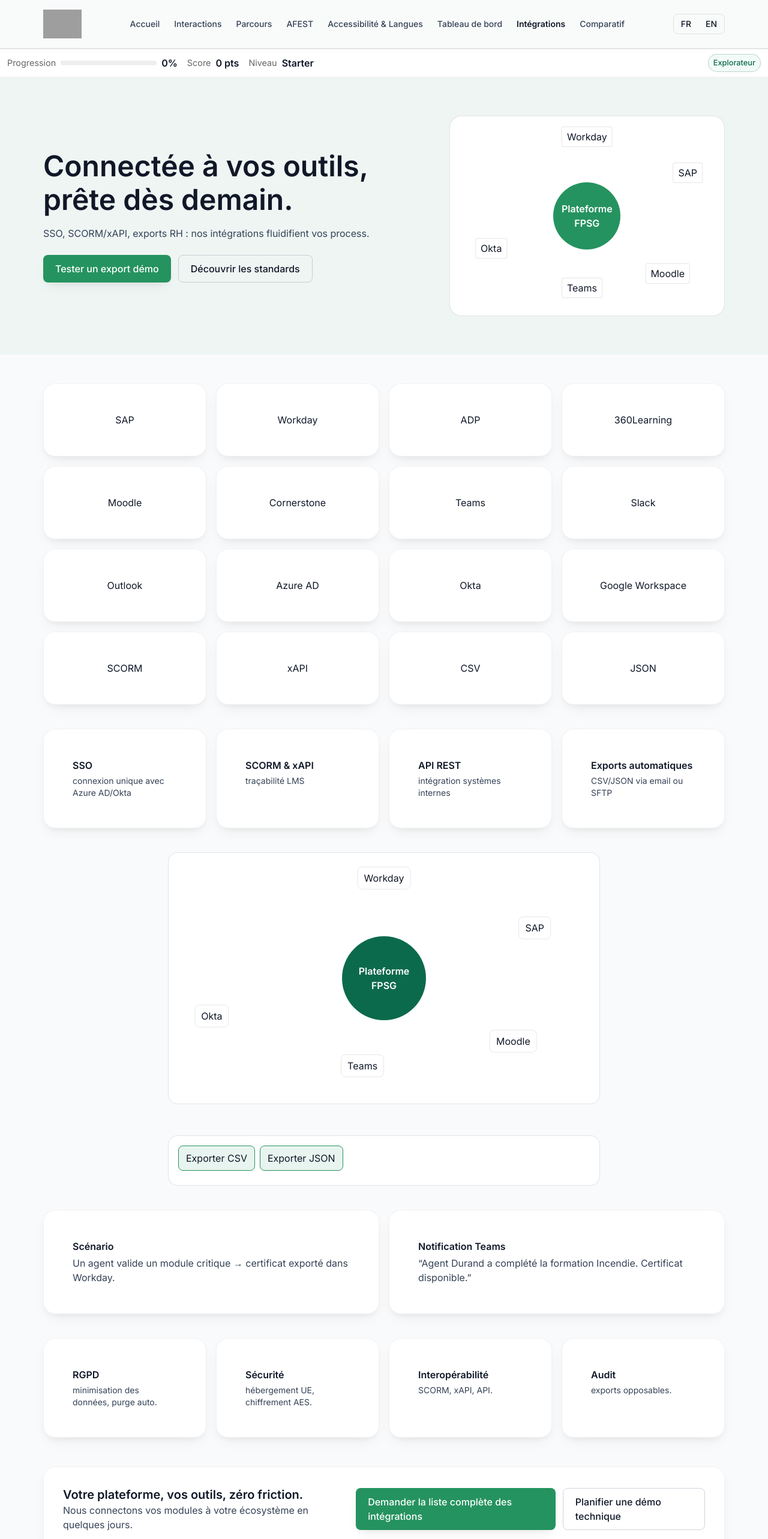
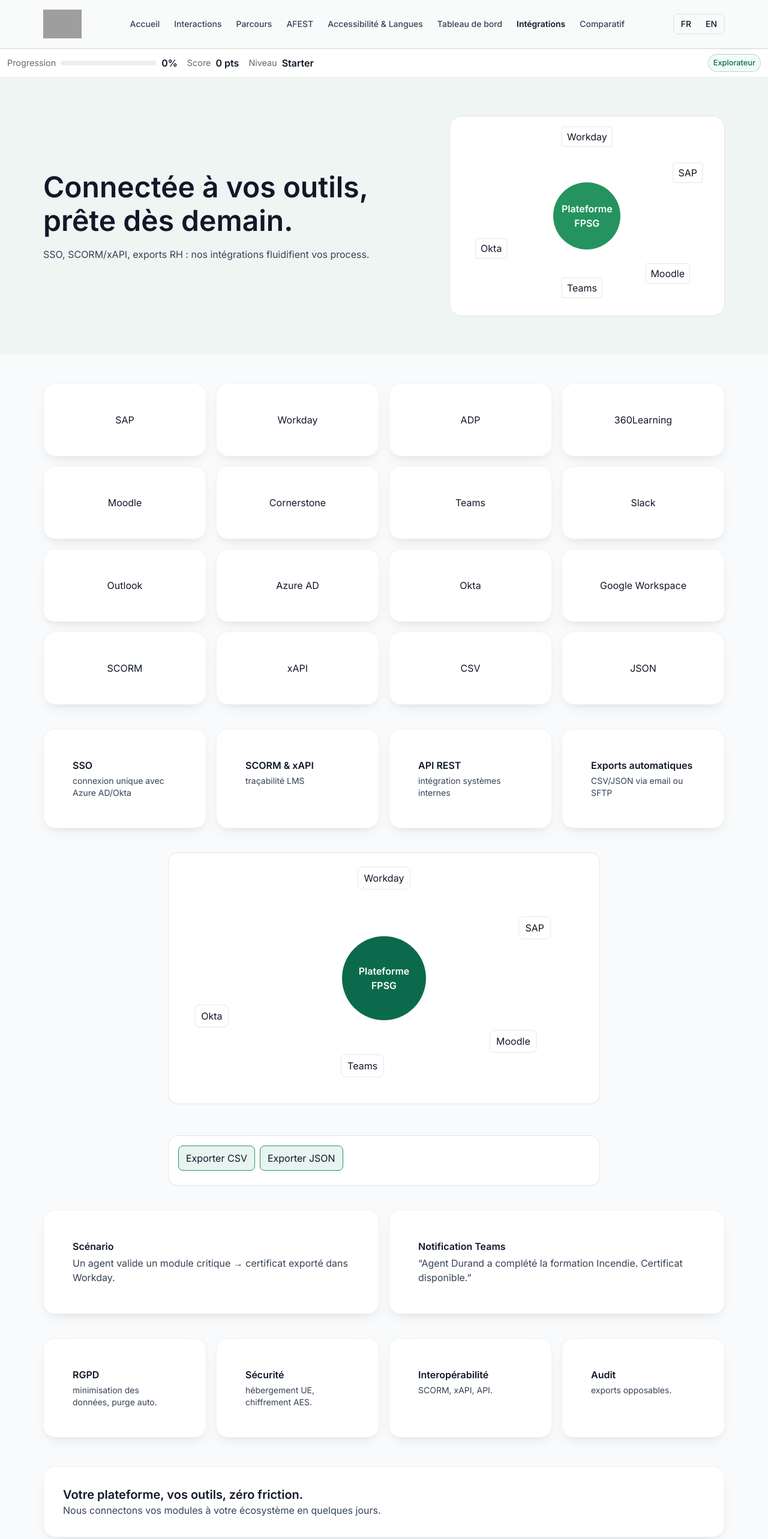
Before and after one commit to micktal/demo, a SvelteKit app: page /integrations in a window 1280 px wide. Shown: the top 2566 px of the page at 60% size. Built offline with nearby package versions, Linux system fonts and the light colour scheme; grey boxes are pictures that could not be loaded.

Commit message:
Remove hero and final CTA buttons per diff on Integrations page
cgen-170d44744d464dffbc2362ec064d489d

```diff
--- a/src/routes/integrations/+page.svelte
+++ b/src/routes/integrations/+page.svelte
@@ -45,10 +45,6 @@
     <div class="col-span-12 md:col-span-7">
       <h1>Connectée à vos outils, prête dès demain.</h1>
       <p class="mt-4 max-w-2xl">SSO, SCORM/xAPI, exports RH : nos intégrations fluidifient vos process.</p>
-      <div class="mt-6 flex gap-3 flex-wrap">
-        <Button href="#export" variant="primary">Tester un export démo</Button>
-        <Button href="#standards" variant="ghost">Découvrir les standards</Button>
-      </div>
     </div>
     <div class="col-span-12 md:col-span-5">
       <div class="rounded-xl overflow-hidden border border-black/10 bg-white p-4">
@@ -150,9 +146,5 @@
       <h2 class="text-xl font-semibold">Votre plateforme, vos outils, zéro friction.</h2>
       <p class="text-gray-700">Nous connectons vos modules à votre écosystème en quelques jours.</p>
     </div>
-    <div class="flex gap-3">
-      <Button href="/contact?from=integrations-list" variant="primary">Demander la liste complète des intégrations</Button>
-      <Button href="/tableau-de-bord" variant="ghost">Planifier une démo technique</Button>
-    </div>
   </div>
 </section>
```
